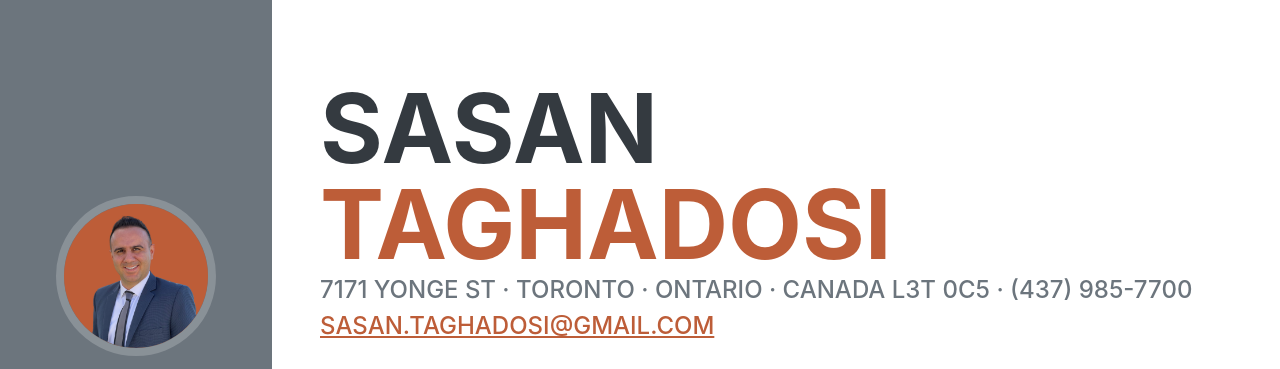
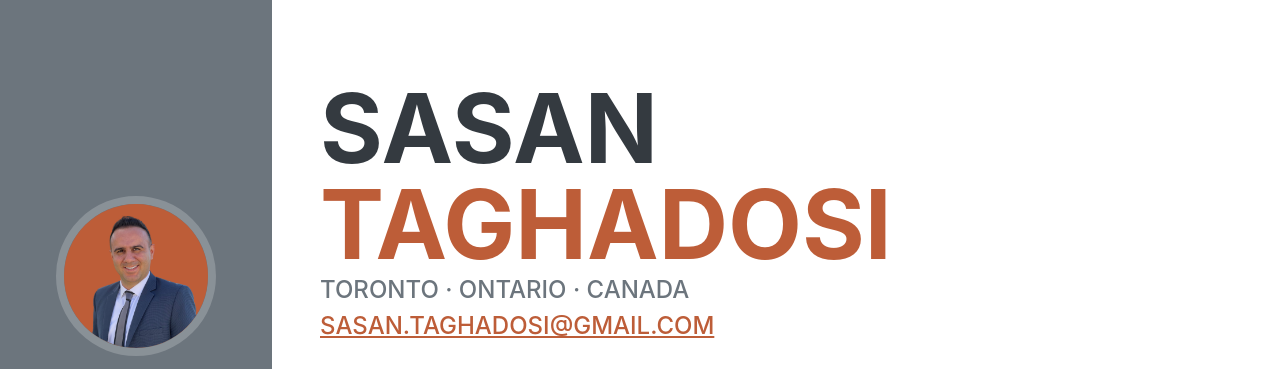
Before and after one commit to Sasan-Taghadosi/CV, a plain HTML site: page index.html in a window 1280 px wide. Shown: the top 369 px of the page. Drawn offline with nearby package versions, Linux system fonts and the light colour scheme; a web font is replaced by a local one.

Commit message:
Update index.html

```diff
--- a/index.html
+++ b/index.html
@@ -45,7 +45,7 @@
           <span class="text-primary">Taghadosi</span>
         </h1>
         <div class="subheading mb-5">
-          7171 Yonge St · Toronto · Ontario · Canada L3T 0C5 · (437) 985-7700 <br />
+          Toronto · Ontario · Canada<br />
           <a target="_blank" href="mailto:name@email.com">sasan.taghadosi@gmail.com</a>
         </div>
         <p class="lead mb-5">Skilled in data design, data quality assurance, data analytics, and relevant software, including VBA, SQL, Power Bi, Tableau, and Python. Solid understanding of capital markets, fixed income securities, options, futures,
```
